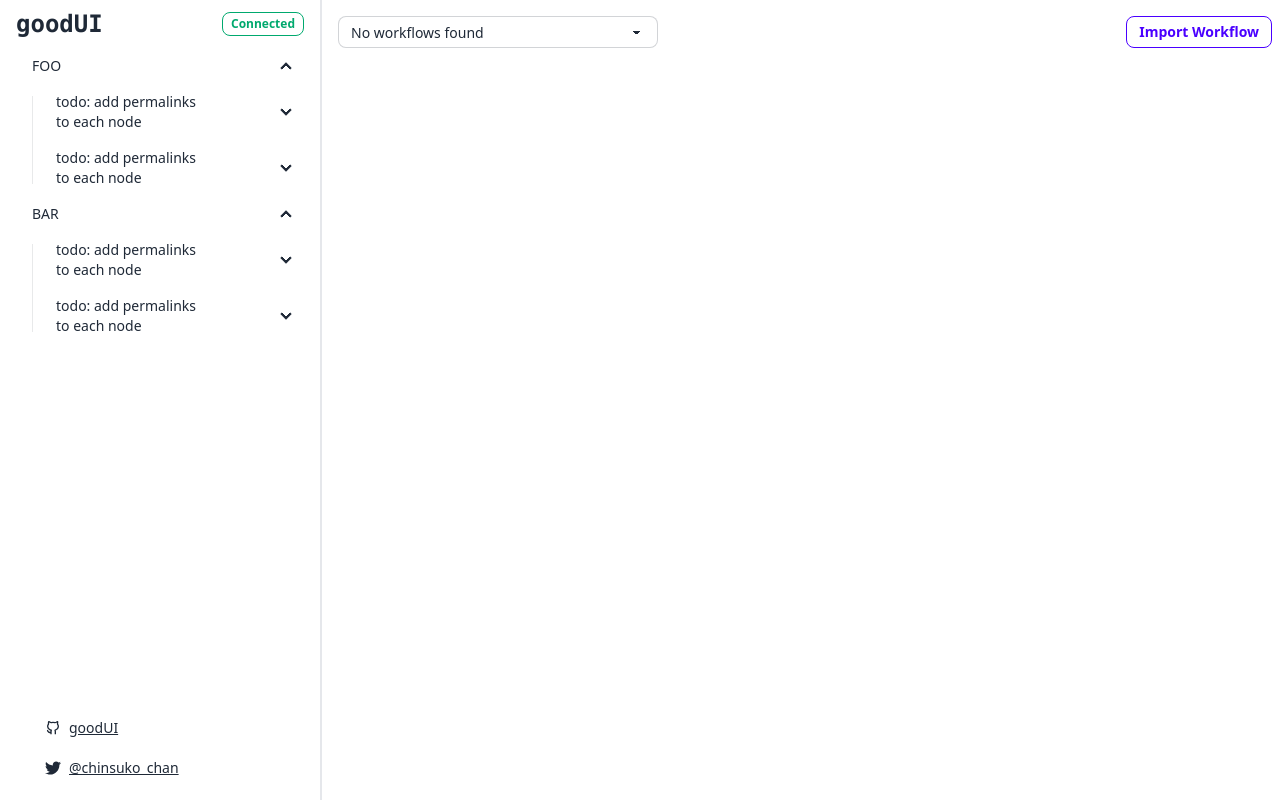
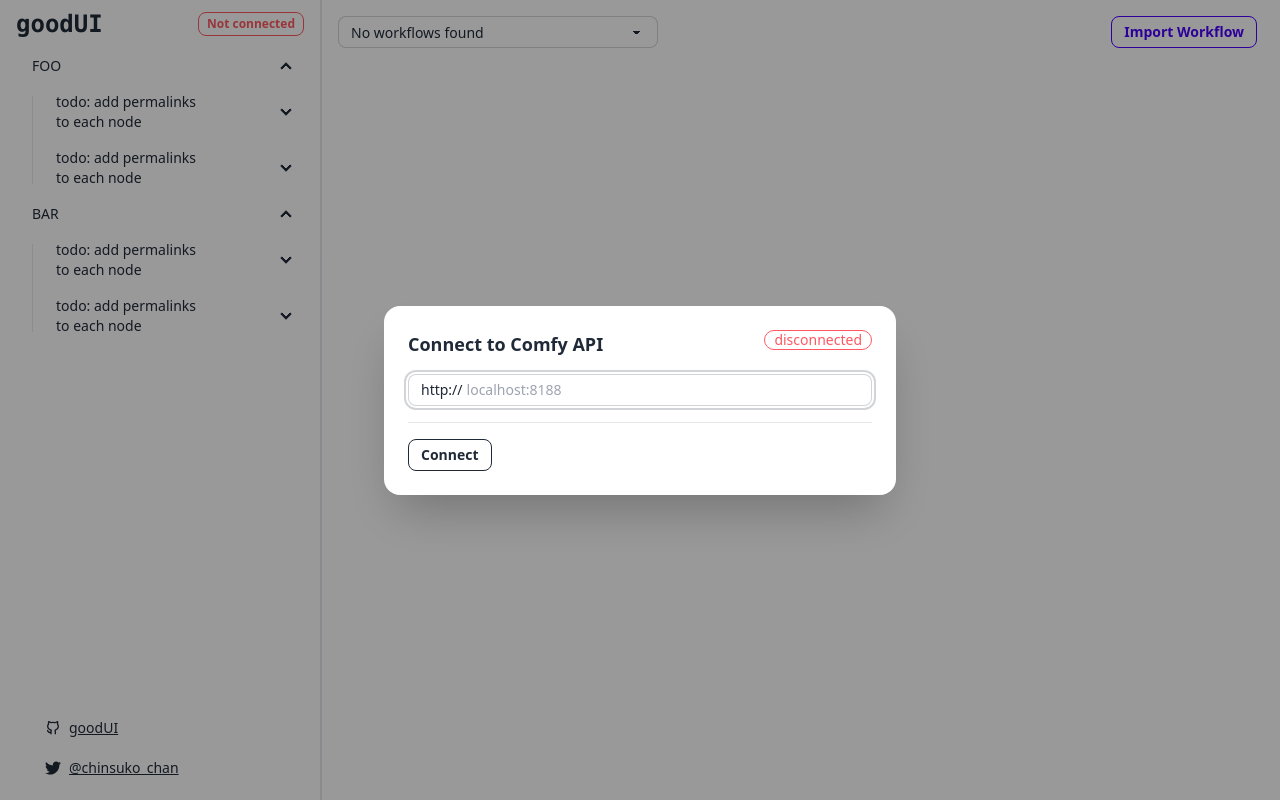
Before and after one commit to chinsuko-chan/ExtraUI, a Svelte app: page / in a window 1280 px wide. Both pictures are taken after a click on the button "Not connected". Built offline with nearby package versions, Linux system fonts and the light colour scheme.

Commit message:
initial api connection manager

```diff
--- a/src/App.svelte
+++ b/src/App.svelte
@@ -8,9 +8,14 @@
   import WorkflowSelector from "./components/WorkflowSelector.svelte"
   import WorkflowUploadButton from "./components/WorkflowUploadButton.svelte"
   import WorkflowContents from "./components/WorkflowContents.svelte"
+  import ApiConfigModal from "./components/ApiConfigModal.svelte"
 
-  /** mock until api integrations is rdy */
-  let connected
+  import { api, STATUS } from "./stores/apiConnectionManager.svelte"
+
+  let connected = $derived.by(() => {
+    return api.status === STATUS.IDLE || api.status === STATUS.RUNNING
+  })
+  let apiConfigModal = $state()
 </script>
 
 {#snippet sidebar()}
@@ -18,9 +23,9 @@
     <h1 class="font-mono font-bold text-xl md:text-2xl">goodUI</h1>
     <button
       class="btn btn-xs btn-outline"
+      class:btn-error={!connected}
       class:btn-success={connected}
-      class:btn-error={!connected}
-      onclick={() => connected = !connected}
+      onclick={() => apiConfigModal.showModal()}
     >
       {connected ? "Connected" : "Not connected"}
     </button>
@@ -214,6 +219,7 @@
       <WorkflowContents />
     </div>
   </main>
+  <ApiConfigModal bind:apiConfigModal={apiConfigModal} />
 </div>
 
 <style>
--- /dev/null
+++ b/src/components/ApiConfigModal.svelte
@@ -0,0 +1,66 @@
+<script>
+  let { apiConfigModal = $bindable() } = $props()
+
+  import { api, STATUS } from "../stores/apiConnectionManager.svelte"
+
+  function tryConnect() {
+    if (api.status === STATUS.DISCONNECTED) api.connect()
+    if (api.status === STATUS.ERROR) api.connect()
+    if (api.status === STATUS.CONNECTING) return
+    if (api.status === STATUS.IDLE) api.disconnect()
+    if (api.status === STATUS.RUNNING) api.disconnect()
+  }
+
+  let btnMessage = $derived.by(() => {
+    if (api.status === STATUS.DISCONNECTED) return "Connect"
+    if (api.status === STATUS.ERROR) return "Retry?"
+    if (api.status === STATUS.CONNECTING) return "Connecting..."
+    if (api.status === STATUS.IDLE) return "Disconnect"
+    if (api.status === STATUS.RUNNING) return "Disconnect"
+  })
+</script>
+
+<dialog bind:this={apiConfigModal} class="modal">
+  <div class="modal-box">
+    <div class="flex justify-between">
+      <h3 class="text-lg font-bold mb-4">Connect to Comfy API</h3>
+      <span
+        class="badge badge-outline lowercase"
+        class:badge-error={api.status === STATUS.DISCONNECTED ||
+          api.status === STATUS.ERROR}
+        class:badge-warning={api.status === STATUS.CONNECTING}
+        class:badge-success={api.status === STATUS.IDLE ||
+          api.status === STATUS.RUNNING}
+      >
+        {api.status}
+      </span>
+    </div>
+    <div class="flex flex-col gap-2">
+      <label class="input input-sm input-ghost flex items-center gap-1">
+        <span>http://</span>
+        <input
+          type="text"
+          class="grow"
+          placeholder="localhost:8188"
+          bind:value={api.uri}
+        />
+      </label>
+    </div>
+    <hr class="my-4" />
+    <div>
+      <button
+        class="btn btn-sm btn-outline"
+        class:btn-ghost={api.status === STATUS.CONNECTING}
+        disabled={api.status === STATUS.CONNECTING}
+        class:btn-error={api.status === STATUS.IDLE ||
+          api.status === STATUS.RUNNING}
+        onclick={tryConnect}
+      >
+        {btnMessage}
+      </button>
+    </div>
+  </div>
+  <form method="dialog" class="modal-backdrop">
+    <button>close</button>
+  </form>
+</dialog>
--- /dev/null
+++ b/src/stores/apiConnectionManager.svelte.js
@@ -0,0 +1,77 @@
+const CLIENT_ID = "goodUI"
+
+/**
+ * urls:
+ * /ws
+ * /prompt
+ * /history/{prompt_id}
+ * /view?filename={filename}&type={type}(&subfolder=%{subfolder})
+ */
+
+/** whitelist of messages we care about from server */
+const MESSAGES = ["status"]
+
+export const STATUS = {
+  DISCONNECTED: "DISCONNECTED",
+  CONNECTING: "CONNECTING",
+  IDLE: "IDLE",
+  RUNNING: "RUNNING",
+  ERROR: "ERROR",
+}
+
+const SERVER_URI_KEY = "goodUI.stores.apiConnectionManager.serverUri"
+
+/** server without the protocol (no http:// or ws:// in front) */
+let serverUri = $state(
+  JSON.parse(localStorage.getItem(SERVER_URI_KEY) || "null"),
+)
+let socket
+let status = $state(STATUS.DISCONNECTED)
+
+/**
+ * FUNCTIONS
+ */
+
+const onOpen = (_event) => (status = STATUS.IDLE)
+const onMessage = (event) => {
+  const data = JSON.parse(event.data)
+  if (MESSAGES.includes(data.type)) {
+    console.log("< ", data)
+  }
+}
+
+export const api = {
+  get uri() {
+    return serverUri
+  },
+  set uri(newUri) {
+    serverUri = newUri
+    localStorage.setItem(SERVER_URI_KEY, JSON.stringify(newUri))
+  },
+  get status() {
+    return status
+  },
+  get socket() {
+    return socket
+  },
+  connect() {
+    socket?.close() // if doing reconnect
+    status = STATUS.CONNECTING
+    try {
+      socket = new WebSocket(`ws://${serverUri}/ws?client_id=${CLIENT_ID}`)
+
+      // Add event listeners
+      socket.addEventListener("open", onOpen)
+      socket.addEventListener("message", onMessage)
+    } catch (e) {
+      console.error(e)
+      status = STATUS.ERROR
+    }
+  },
+  disconnect() {
+    try {
+      socket?.close()
+    } catch {}
+    status = STATUS.DISCONNECTED
+  },
+}
```
